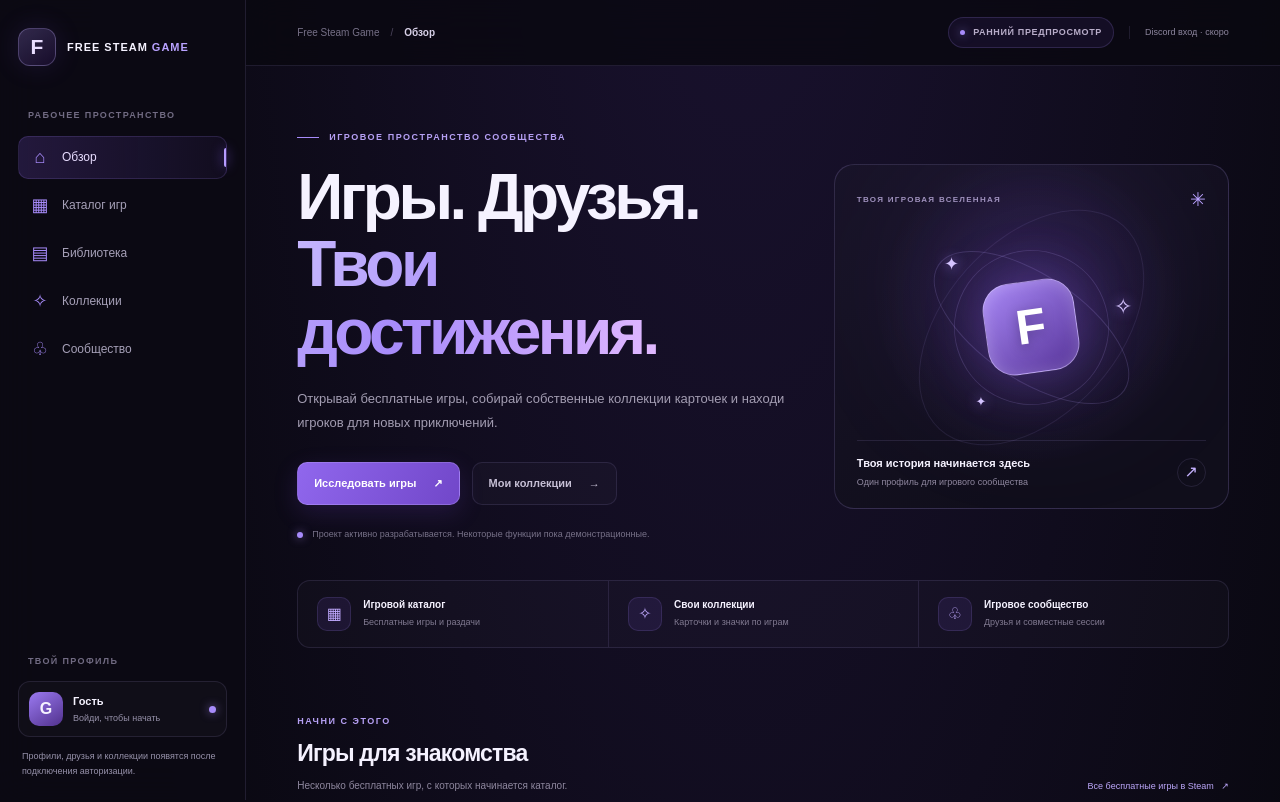
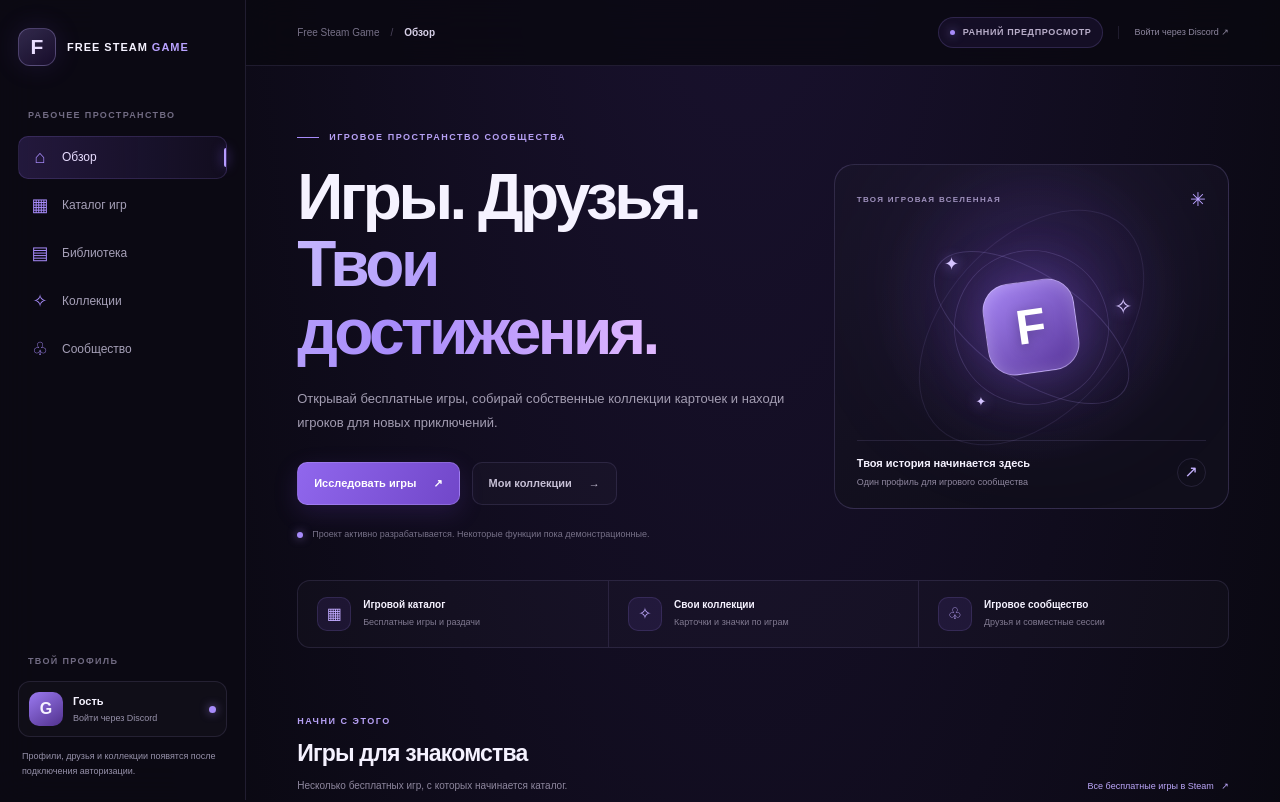
Before and after one commit to spotarmihail-eng/FreeSteamGame, a Next.js app: page / in a window 1280 px wide. Shown: the top 802 px of the page. Built offline with nearby package versions, Linux system fonts and the light colour scheme.

Commit message:
feat: add Discord sign-in entry points

```diff
--- a/src/app/page.tsx
+++ b/src/app/page.tsx
@@ -46,7 +46,7 @@ export default function HomePage() {
           <div className="side-label">ТВОЙ ПРОФИЛЬ</div>
           <div className="profile-mini">
             <div className="avatar-placeholder">G</div>
-            <div className="profile-mini-copy"><strong>Гость</strong><span>Войди, чтобы начать</span></div>
+            <div className="profile-mini-copy"><strong>Гость</strong><span><a href={`${process.env.NEXT_PUBLIC_BASE_PATH ?? ""}/login/`}>Войти через Discord</a></span></div>
             <span className="status-dot" />
           </div>
           <p className="sidebar-note">Профили, друзья и коллекции появятся после подключения авторизации.</p>
@@ -58,7 +58,7 @@ export default function HomePage() {
           <div className="breadcrumbs"><span>Free Steam Game</span><i>/</i><strong>Обзор</strong></div>
           <div className="topbar-actions">
             <span className="preview-pill"><span /> РАННИЙ ПРЕДПРОСМОТР</span>
-            <span className="discord-soon">Discord вход · скоро</span>
+            <a className="discord-soon" href={`${process.env.NEXT_PUBLIC_BASE_PATH ?? ""}/login/`}>Войти через Discord ↗</a>
           </div>
         </header>
 
```
